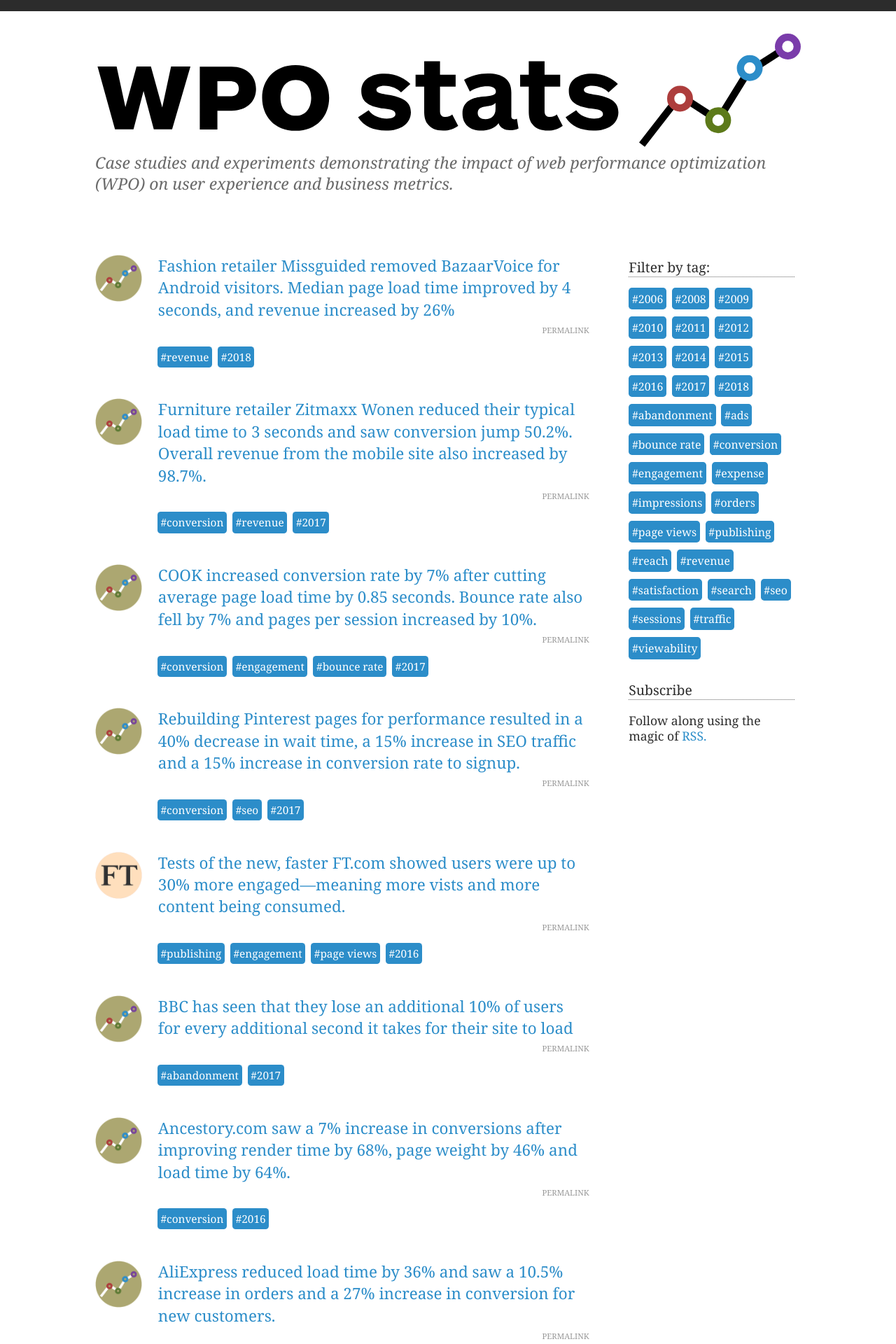
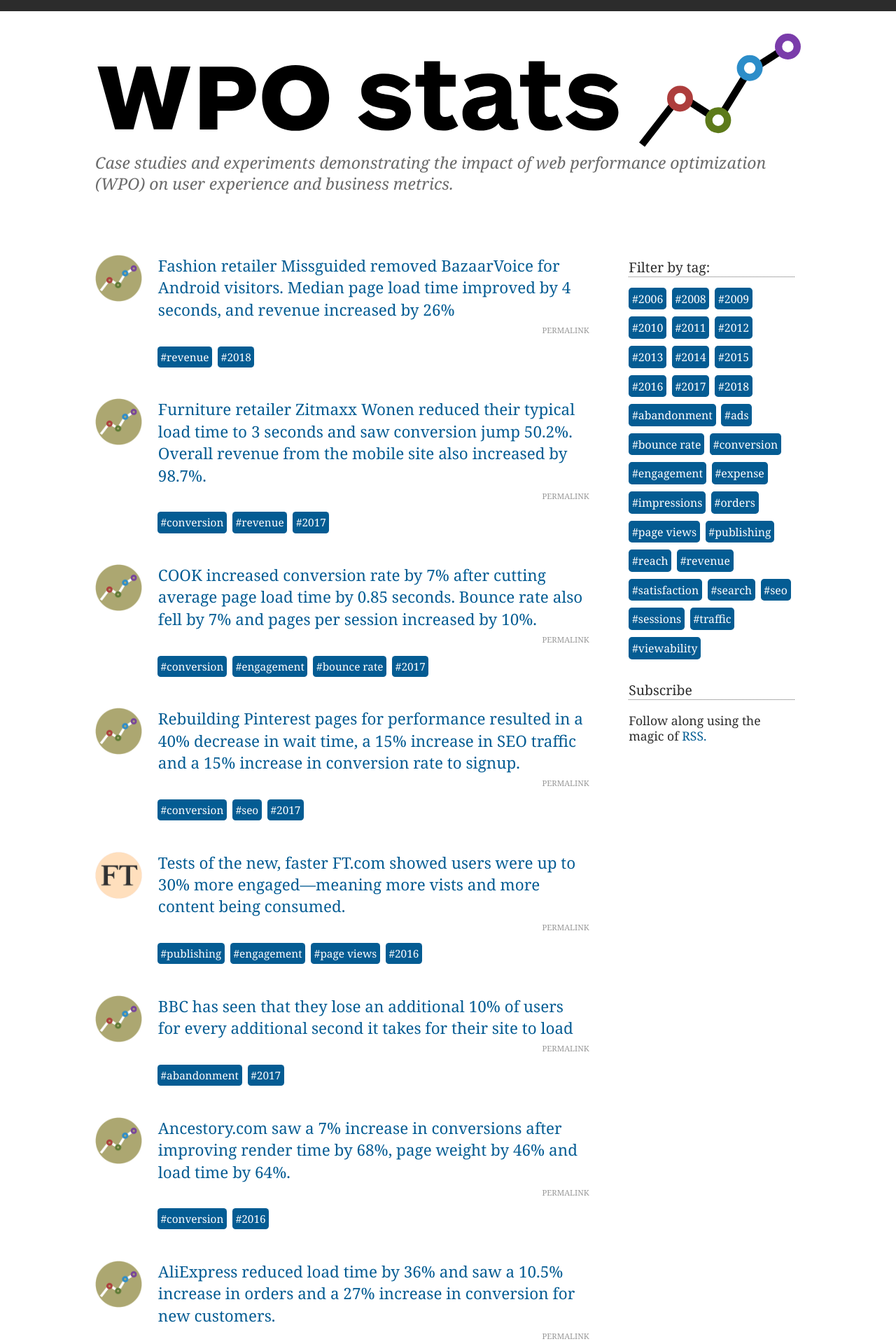
Before and after one commit to tkadlec/WPOStats, a Jekyll site: the page built from index.html, in a window 1280 px wide. Shown: the top 1920 px of the page at 70% size. Built offline with Jekyll 4.4.1, drawn with Linux system fonts in a browser that asks for light colours; the list of posts is cut into pages by our own code.

Commit message:
Axe issue fix: Contrast on links

```diff
--- a/_sass/base/_base.scss
+++ b/_sass/base/_base.scss
@@ -45,5 +45,5 @@
 }
 a{
 	text-decoration: none;
-	color: #2C8DC9;
+	color: $blue;
 }
--- a/_sass/generic/_variables.scss
+++ b/_sass/generic/_variables.scss
@@ -5,7 +5,7 @@
 //Colors
 $black: #2c2c2c;
 $dark-gray: #444;
-$blue: #2C8DC9;
+$blue: #045c93;
 
 
 //breakpoints
```
